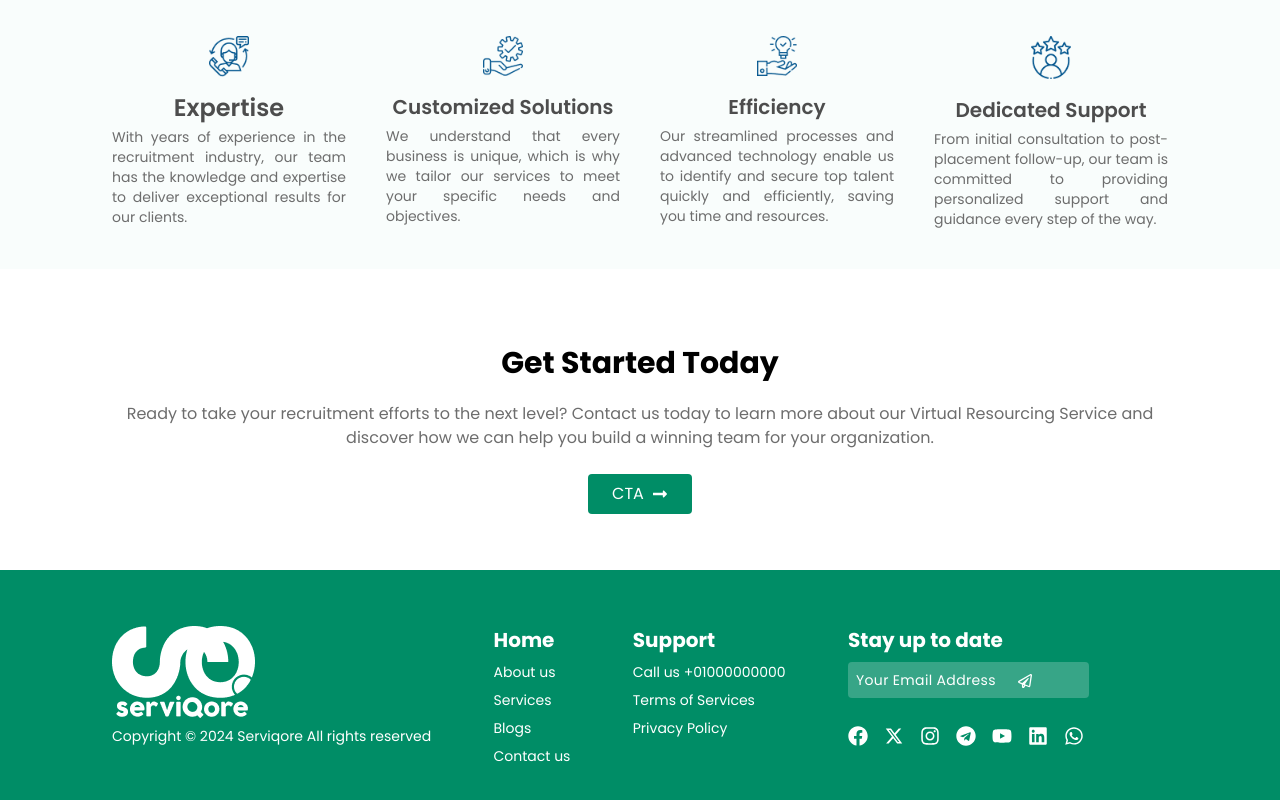
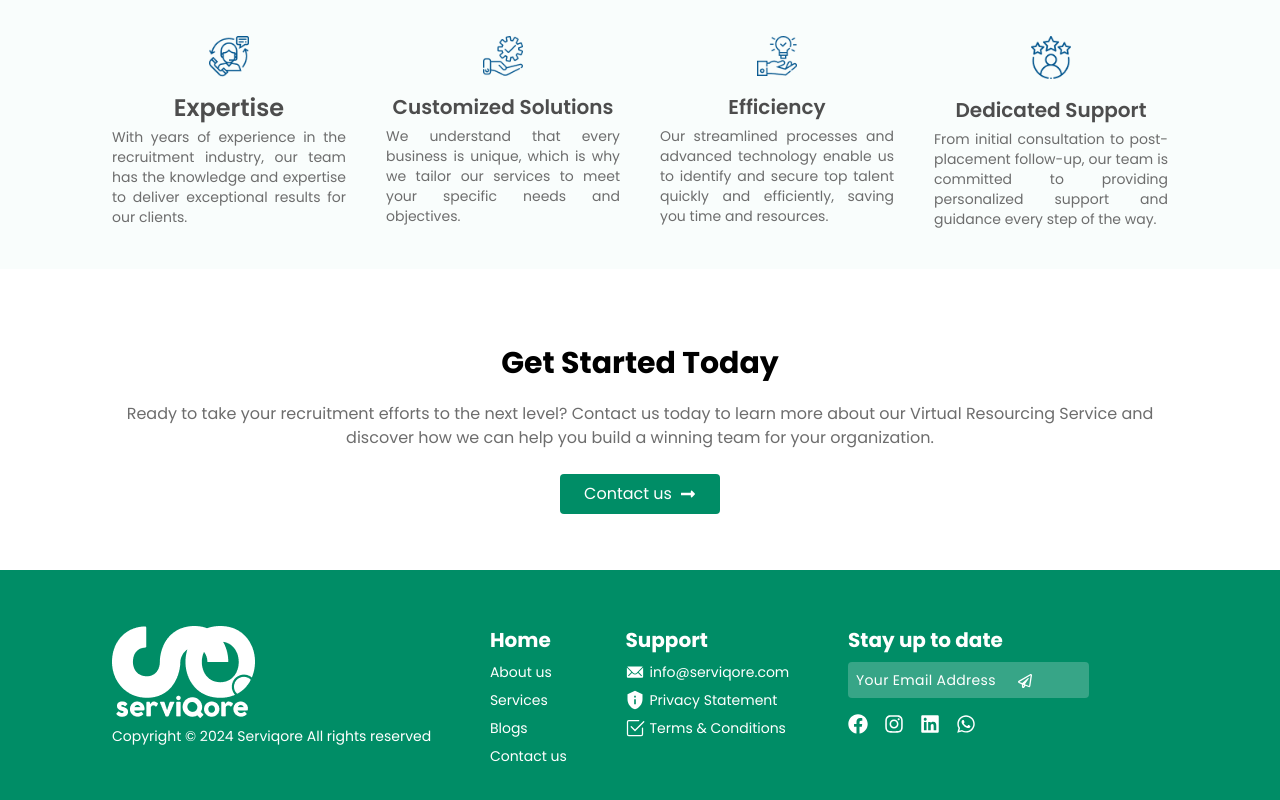
Before and after one commit to jhimi01/serviqore, a React (Vite) app: page /services in a window 1280 px wide. Shown: the part 4740-5540 px from the top of the page. Built offline with nearby package versions, Linux system fonts and the light colour scheme.

Commit message:
added buttons

```diff
--- a/src/pages/About/About.jsx
+++ b/src/pages/About/About.jsx
@@ -41,7 +41,7 @@ const About = () => {
           </p>
 
           <Link to="/contact">
-            <button className="flex gap-2 border-primary  hover:bg-primary text-primary border-2 hover:text-white py-2 px-4 my-3 items-center rounded">
+            <button className="flex gap-2 bg-primary hover:opacity-85 text-white py-2 px-4 my-3 items-center rounded">
               <span>Contact us </span> <FaLongArrowAltRight />
             </button>
           </Link>
@@ -161,7 +161,7 @@ const About = () => {
         </div>
       </div>
 
-      <div className="text-center py-8 px-5 md:px-28">
+      <div className="text-center pt-8  px-5 md:px-28">
         <h2 className="text-[36px] text-secondary font-semibold">
           Why Choose us??
         </h2>
@@ -244,6 +244,21 @@ const About = () => {
           </ul>
         </div>
       </div>
+      <div className="md:px-28 px-5 text-center mb-14">
+        {/* <h1 className="text-black text-[30px] font-bold py-4">
+          Get Started Today
+        </h1>
+        <p className="text-textMuted text-[16px]">
+          Ready to take your recruitment efforts to the next level? Contact us
+          today to learn more about our Virtual Resourcing Service and discover
+          how we can help you build a winning team for your organization.
+        </p> */}
+        <Link to="/contact">
+          <button className="flex items-center justify-center gap-2 bg-primary hover:opacity-90 text-white py-2 px-6 my-6 rounded mx-auto">
+            <span>Contact us </span> <FaLongArrowAltRight />
+          </button>
+        </Link>
+      </div>
     </div>
   );
 };
--- a/src/pages/Services/Services.jsx
+++ b/src/pages/Services/Services.jsx
@@ -375,9 +375,8 @@ const Services = () => {
           how we can help you build a winning team for your organization.
         </p>
         <Link to="/contact">
-          {" "}
           <button className="flex items-center justify-center gap-2 bg-primary hover:opacity-90 text-white py-2 px-6 my-6 rounded mx-auto">
-            <span>CTA </span> <FaLongArrowAltRight />
+            <span>Contact us </span> <FaLongArrowAltRight />
           </button>
         </Link>
       </div>
--- a/src/pages/Shared/Footer/Footer.jsx
+++ b/src/pages/Shared/Footer/Footer.jsx
@@ -10,8 +10,12 @@ import {
   FaWhatsapp,
   FaYoutube,
 } from "react-icons/fa";
-import { RiTwitterXFill } from "react-icons/ri";
+import { RiGitRepositoryPrivateFill, RiGitRepositoryPrivateLine, RiTwitterXFill } from "react-icons/ri";
 import { Link } from "react-router-dom";
+import { CiMail } from "react-icons/ci";
+import { IoIosMail } from "react-icons/io";
+import { MdPrivacyTip } from "react-icons/md";
+import { BsCheck2Square } from "react-icons/bs";
 
 const Footer = () => {
   return (
@@ -39,9 +43,13 @@ const Footer = () => {
       </nav>
       <nav>
         <h6 className="font-bold text-xl text-white">Support</h6>
-        <a className="link link-hover">Call us +01000000000</a>
-        <a className="link link-hover">Terms of Services</a>
-        <a className="link link-hover">Privacy Policy</a>
+        <a className="link link-hover flex items-center gap-1">
+          <IoIosMail className="font-bold text-xl" /> info@serviqore.com
+        </a>
+        <a className="link link-hover flex items-center gap-1">
+          <MdPrivacyTip className="font-bold text-xl" /> Privacy Statement
+        </a>
+        <a className="link link-hover flex items-center gap-1"><BsCheck2Square className="font-bold text-xl" /> Terms & Conditions</a>
       </nav>
       <form className="w-9/12">
         <h6 className="font-bold text-xl text-white">Stay up to date</h6>
@@ -63,21 +71,12 @@ const Footer = () => {
             </button>
           </div>
         </fieldset>
-        <div className="flex gap-4 w-full text-[20px] mt-5">
+        <div className="flex items-center justify-start gap-4 w-full text-[20px] mt-2">
           <a className="link link-hover">
             <FaFacebook />
           </a>
           <a className="link link-hover">
-            <RiTwitterXFill />
-          </a>
-          <a className="link link-hover">
             <FaInstagram />
-          </a>
-          <a className="link link-hover">
-            <FaTelegram />
-          </a>
-          <a className="link link-hover">
-            <FaYoutube />
           </a>
           <a className="link link-hover">
             <FaLinkedin />
--- a/src/pages/Shared/NavigationBar/NavigationBar.jsx
+++ b/src/pages/Shared/NavigationBar/NavigationBar.jsx
@@ -62,7 +62,7 @@ const NavigationBar = () => {
           </div>
           <ul
             tabIndex={0}
-            className="dropdown-content z-[1] menu p-2 shadow bg-base-100 rounded-box mt-2 mx-auto"
+            className="dropdown-content z-[1] -left-2 menu p-2 shadow bg-base-100 rounded-box mt-2 mx-auto"
           >
             <li className="text-primary text-center">
               Remote Dispatch Service
```
